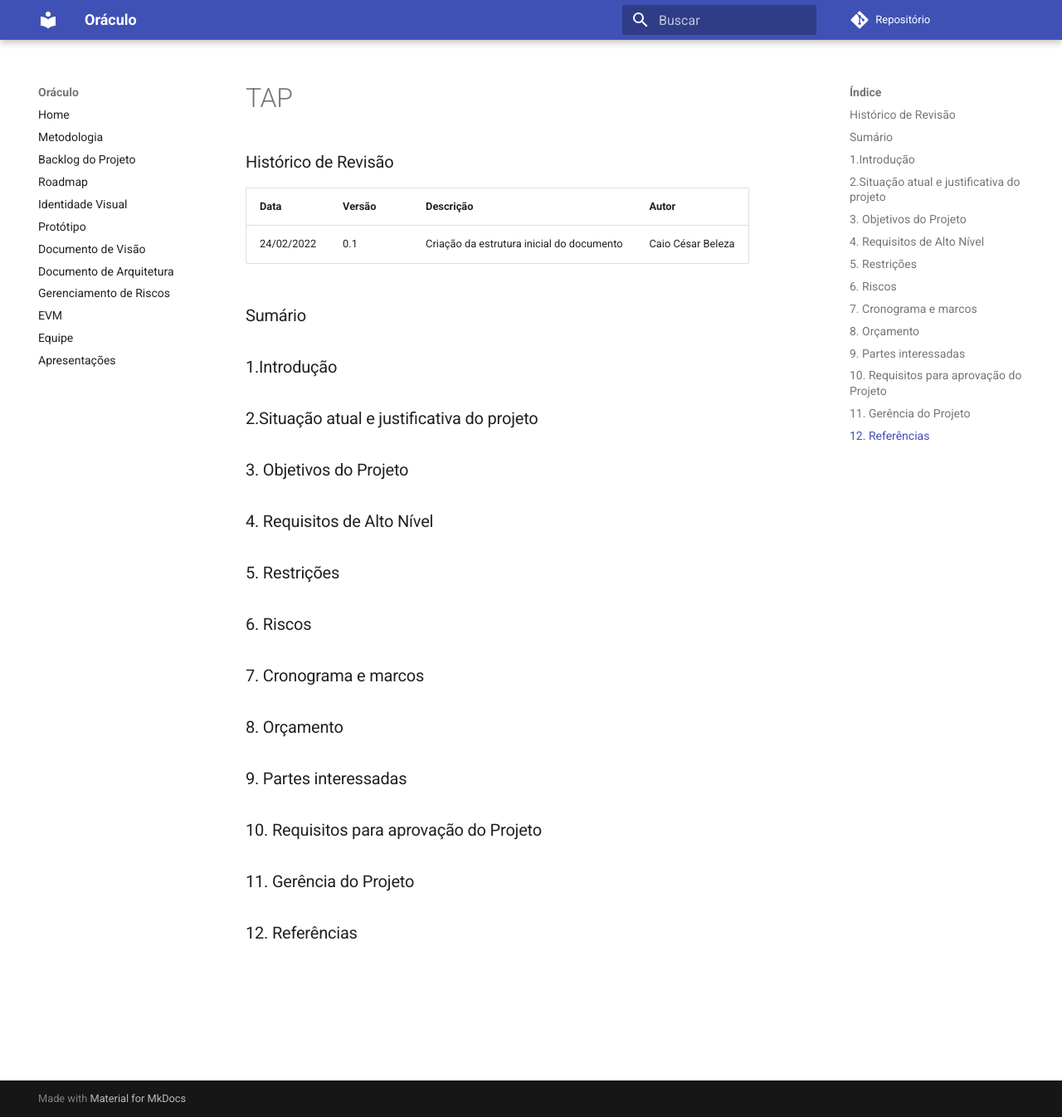
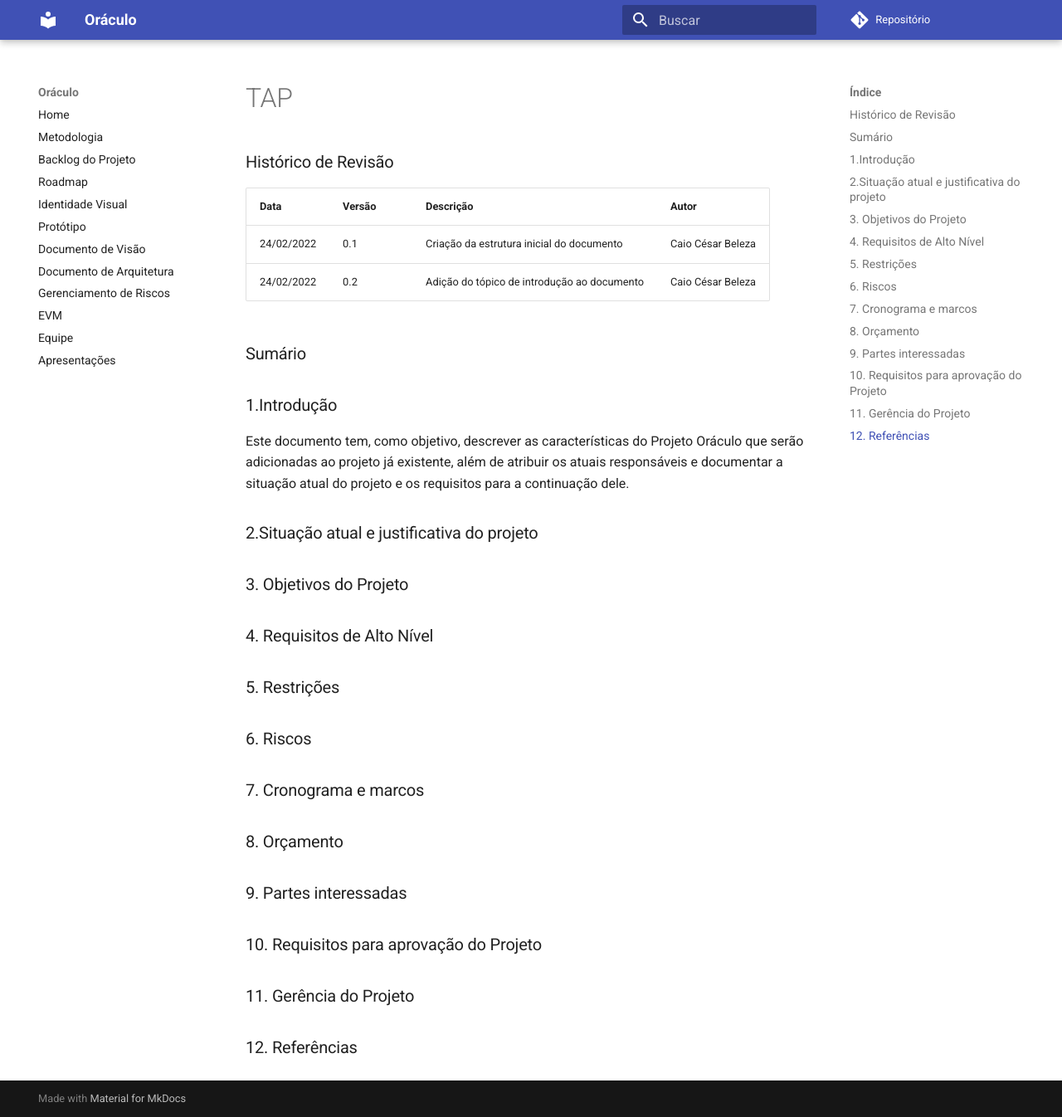
Before and after one commit to fga-eps-mds/2021-2-Oraculo-DOC, an MkDocs documentation site: the page built from docs/TAP.md, in a window 1280 px wide and 1346 px high. Shown: the whole window at 83% size. Built offline with MkDocs 1.6.1 and Material for MkDocs 9.7.7, drawn with Linux system fonts in a browser that asks for light colours; comment, search, counter and statistics services are not loaded; old or Windows-style settings are respelled for this version of MkDocs.

Commit message:
Adicionando introdução do TAP

```diff
--- a/docs/TAP.md
+++ b/docs/TAP.md
@@ -3,11 +3,14 @@
 |Data|Versão|Descrição|Autor|
 |--|--|--|--|
 |24/02/2022|0.1|Criação da estrutura inicial do documento|Caio César Beleza|
+|24/02/2022|0.2|Adição do tópico de introdução ao documento|Caio César Beleza|
 
 
 ### Sumário
 
 ### 1.Introdução
+
+Este documento tem, como objetivo, descrever as características do Projeto Oráculo que serão adicionadas ao projeto já existente, além de atribuir os atuais responsáveis e documentar a situação atual do projeto e os requisitos para a continuação dele.
 
 ### 2.Situação atual e justificativa do projeto
 
```
